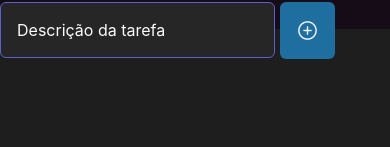
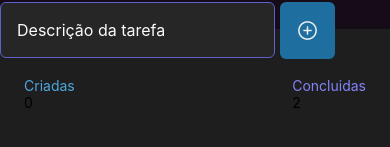
Before and after one commit to adventureandre/tudo-reactnative-ignite, a React Native app: screen / in a window 390 px wide. Shown: the part 165-312 px from the top of the page. Built offline with nearby package versions, Linux system fonts and the light colour scheme.

Commit message:
Criando Componente info

```diff
--- /dev/null
+++ b/src/components/Info/index.tsx
@@ -0,0 +1,26 @@
+import {Text, View } from "react-native"
+import { styles } from "./styles"
+
+interface StatusProps {
+    tipo: string;
+    quant: number;
+    color?: string;
+}
+
+const Status = ({tipo,quant,color}:StatusProps) => {
+    return (
+        <View>
+            <Text style={{ color: color }}>{tipo}</Text>
+            <Text>{quant}</Text>
+        </View>
+    )
+}
+
+export const Info = () => {
+    return (
+        <View style={styles.conteiner}>
+            <Status tipo="Criadas" quant={0} color="#4EA8DE" />
+            <Status tipo="Concluidas" quant={2} color="#8284FA" />
+        </View>
+    )
+}
--- /dev/null
+++ b/src/components/Info/styles.ts
@@ -0,0 +1,13 @@
+import { StyleSheet } from "react-native";
+
+export const styles = StyleSheet.create({
+    conteiner:{
+        flexDirection: 'row',
+        justifyContent: 'space-between',
+
+    },
+    created:{
+        color: '#4EA8DE',
+        backgroundColor:'blue'
+    }
+})
--- a/src/screens/Home/index.tsx
+++ b/src/screens/Home/index.tsx
@@ -2,6 +2,7 @@ import { View } from "react-native"
 import { styles } from "./styles"
 import { NewTask } from "../../components/newTask";
 import { Logo } from "../../components/Logo";
+import { Info } from "../../components/Info";
 
 export function Home() {
     return (
@@ -10,8 +11,8 @@ export function Home() {
                 <Logo />
                 <NewTask />
             </View>
-
-            <View style={styles.main}>
+            <View style={styles.Tasks}>
+                <Info/>
             </View>
         </>
 
--- a/src/screens/Home/styles.ts
+++ b/src/screens/Home/styles.ts
@@ -9,10 +9,11 @@ export const styles = StyleSheet.create({
         height:'23%',
         zIndex:1
     },
-    main:{
+    Tasks:{
         flex: 1,
         backgroundColor:'#1E1E1E',
         width:'100%',
-        padding:24,
+        paddingHorizontal:24,
+        paddingVertical: 48,
     }
 })
```
